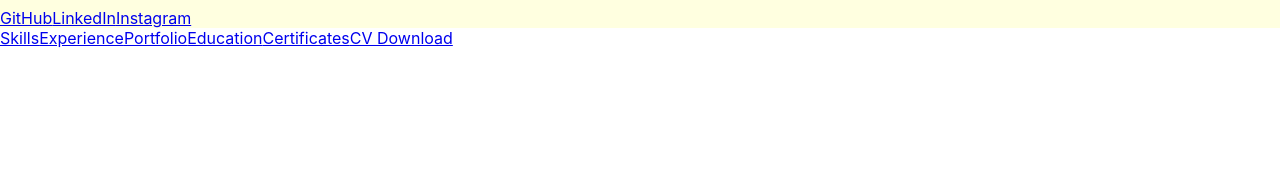
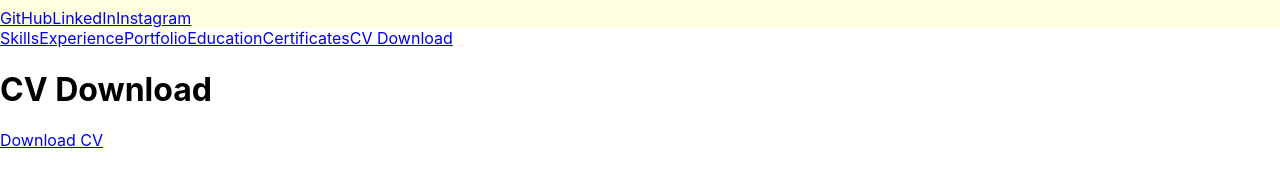
Before and after one commit to Ihor-Khomenko/Ihor-Khomenko.github.io, a React (Create React App) app: page /cv-download in a window 1280 px wide. Shown: the part 314-500 px from the top of the page. Built offline with nearby package versions, Linux system fonts and the light colour scheme.

Commit message:
Added Certificates, CV, Education, Portfolio components and imported them to App.js

```diff
--- a/src/App.js
+++ b/src/App.js
@@ -5,7 +5,10 @@ import Header from "./components/header/Header";
 import Navigation from "./components/navigation/Navigation";
 import Experience from "./components/experience/Experience";
 import Skills from "./components/skills/Skills";
-
+import Portfolio from "./components/portfolio/Portfolio";
+import Certificates from "./components/certificates/Certificates";
+import CVDownload from "./components/cvdownload/CVDownload";
+import Education from "./components/education/Education";
 
 function App() {
     return (
@@ -15,7 +18,10 @@ function App() {
             <Routes>
                 <Route path="/skills" element={<Skills />} />
                 <Route path="/experience" element={<Experience />} />
-                {/* add other routes here */}
+                <Route path="/portfolio" element={<Portfolio />} />
+                <Route path="/education" element={<Education />} />
+                <Route path="/certificates" element={<Certificates />} />
+                <Route path="/cv-download" element={<CVDownload />} />
             </Routes>
         </Router>
     );
--- /dev/null
+++ b/src/components/certificates/Certificates.js
@@ -0,0 +1,14 @@
+import React from 'react';
+
+function Certificates() {
+    return (
+        <div>
+            <h1>Certificates</h1>
+            <ul>
+                {/* certificates */}
+            </ul>
+        </div>
+    );
+}
+
+export default Certificates;
--- /dev/null
+++ b/src/components/cvdownload/CVDownload.js
@@ -0,0 +1,13 @@
+// CVDownload.js
+import React from 'react';
+
+function CVDownload() {
+    return (
+        <div>
+            <h1>CV Download</h1>
+            <a href="https://github.com/cv.pdf">Download CV</a>
+        </div>
+    );
+}
+
+export default CVDownload;
--- /dev/null
+++ b/src/components/education/Education.js
@@ -0,0 +1,12 @@
+import React from 'react';
+
+function Education() {
+    return (
+        <div>
+            <h1>Education</h1>
+            {/* educational */}
+        </div>
+    );
+}
+
+export default Education;
--- /dev/null
+++ b/src/components/portfolio/Portfolio.js
@@ -0,0 +1,14 @@
+import React from 'react';
+
+function Portfolio() {
+    return (
+        <div>
+            <h1>Portfolio</h1>
+            <ul>
+                {/* projects */}
+            </ul>
+        </div>
+    );
+}
+
+export default Portfolio;
```
